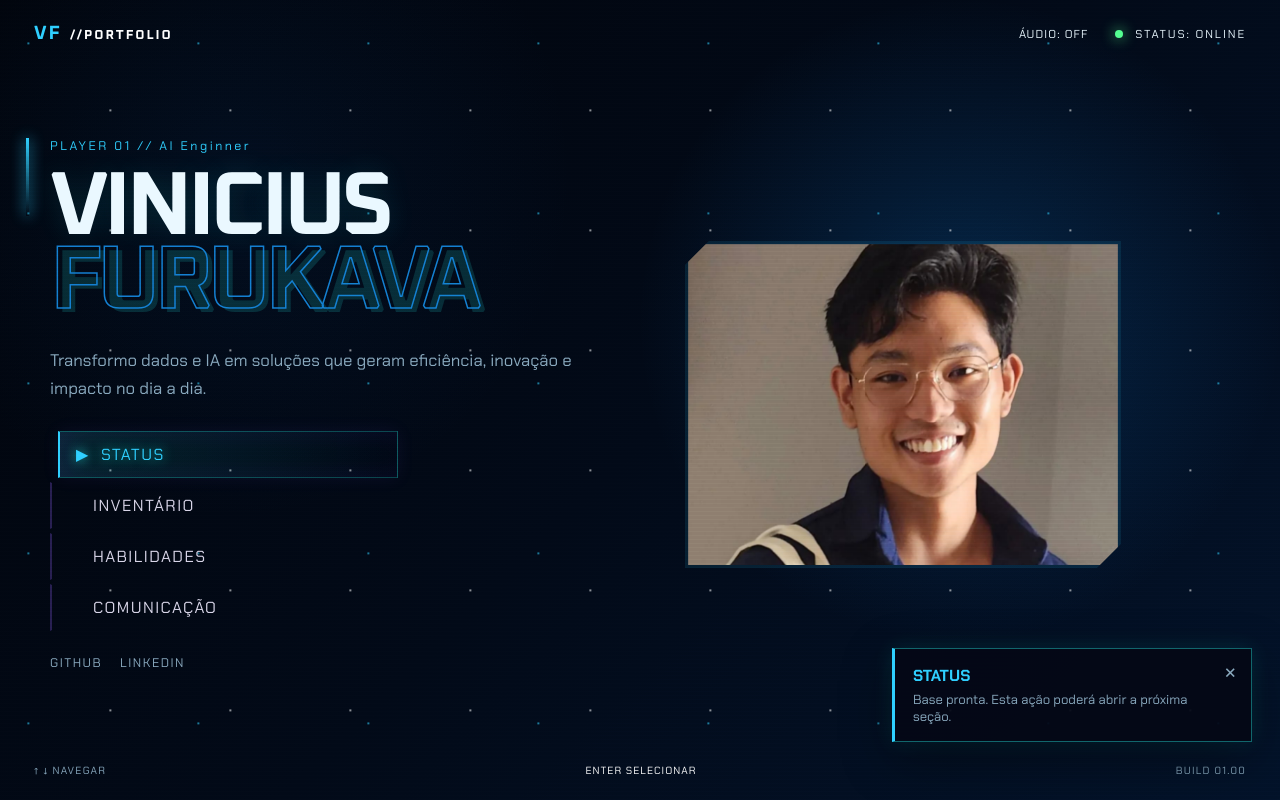
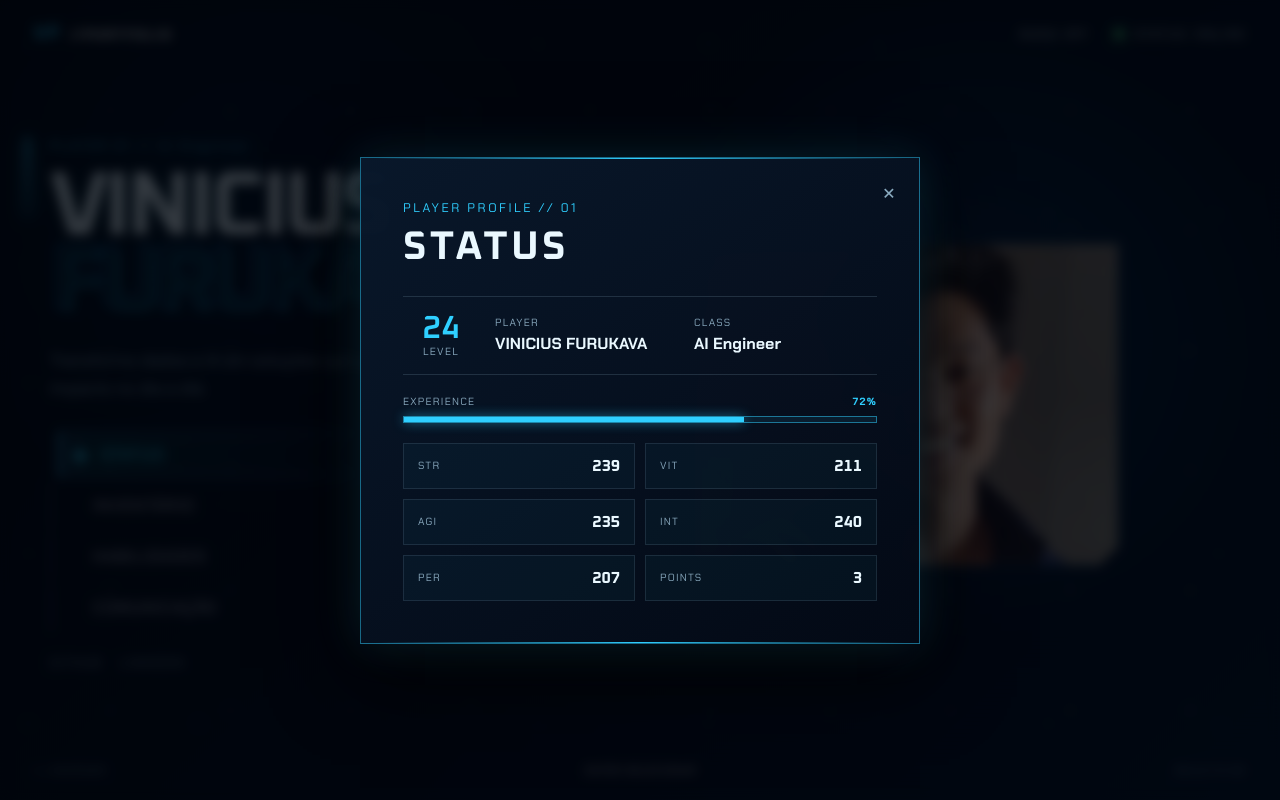
Before and after one commit to Mitysuo/portfolio, a React (Vite) app: page / in a window 1280 px wide. Both pictures are taken after a click on the button "ENTER SELECIONAR". Built offline with nearby package versions, Linux system fonts and the light colour scheme.

Commit message:
Adição da janela de status

```diff
--- a/src/App.tsx
+++ b/src/App.tsx
@@ -5,6 +5,7 @@ function App() {
   const [activeItem, setActiveItem] = useState(0);
   const [audioEnabled, setAudioEnabled] = useState(false);
   const [started, setStarted] = useState(false);
+  const [statusOpen, setStatusOpen] = useState(false);
 
   const menuItems = ["Status", "Inventário", "Habilidades", "Comunicação"];
 
@@ -19,17 +20,29 @@ function App() {
         );
       }
       if (event.key === "Enter") {
-        setStarted(true);
+        if (
+          event.target instanceof HTMLElement &&
+          event.target.closest("button, a, input, textarea, select")
+        ) return;
+        if (activeItem === 0) setStatusOpen(true);
+        else setStarted(true);
       }
+      if (event.key === "Escape") setStatusOpen(false);
     };
 
     window.addEventListener("keydown", onKeyDown);
     return () => window.removeEventListener("keydown", onKeyDown);
-  }, [menuItems.length]);
+  }, [menuItems.length, activeItem]);
 
   function selectItem(index: number) {
     setActiveItem(index);
-    setStarted(true);
+    if (index === 0) {
+      setStatusOpen(true);
+      setStarted(false);
+    } else {
+      setStarted(true);
+      setStatusOpen(false);
+    }
   }
 
   return (
@@ -105,7 +118,7 @@ function App() {
 
       <footer className="footer-bar">
         <span>↑ ↓ NAVEGAR</span>
-        <button type="button" onClick={() => setStarted(true)}>
+        <button type="button" onClick={() => selectItem(activeItem)}>
           ENTER SELECIONAR
         </button>
         <span>BUILD 01.00</span>
@@ -124,6 +137,52 @@ function App() {
           </button>
         </div>
       )}
+
+      {statusOpen && (
+        <div
+          className="status-overlay"
+          onMouseDown={(event) => {
+            if (event.target === event.currentTarget) setStatusOpen(false);
+          }}
+        >
+          <section
+            className="status-window"
+            role="dialog"
+            aria-modal="true"
+            aria-labelledby="status-title"
+          >
+            <button
+              className="status-close"
+              type="button"
+              onClick={() => setStatusOpen(false)}
+              aria-label="Fechar status"
+            >
+              ×
+            </button>
+            <p className="eyebrow">PLAYER PROFILE // 01</p>
+            <h2 id="status-title">Status</h2>
+
+            <div className="status-profile">
+              <div className="status-level"><strong>24</strong><span>LEVEL</span></div>
+              <div><span className="status-label">PLAYER</span><strong>{portfolio.firstName} {portfolio.lastName}</strong></div>
+              <div><span className="status-label">CLASS</span><strong>AI Engineer</strong></div>
+            </div>
+
+            <div className="status-progress">
+              <div><span>EXPERIENCE</span><strong>72%</strong></div>
+              <div className="status-track"><span /></div>
+            </div>
+
+            <div className="status-attributes" aria-label="Atributos do perfil">
+              {[["STR", 239], ["VIT", 211], ["AGI", 235], ["INT", 240], ["PER", 207], ["POINTS", 3]].map(([label, value]) => (
+                <div className="status-attribute" key={label}>
+                  <span>{label}</span><strong>{value}</strong>
+                </div>
+              ))}
+            </div>
+          </section>
+        </div>
+      )}
     </main>
   );
 }
--- a/src/styles.css
+++ b/src/styles.css
@@ -385,6 +385,98 @@ h1 span {
   font-size: 1.5rem;
   cursor: pointer;
 }
+.status-overlay {
+  position: fixed;
+  z-index: 30;
+  inset: 0;
+  display: grid;
+  place-items: center;
+  padding: 20px;
+  background: rgba(1, 4, 11, 0.78);
+  backdrop-filter: blur(6px);
+  animation: fadeIn 0.2s ease-out;
+}
+.status-window {
+  position: relative;
+  width: min(560px, 100%);
+  padding: clamp(24px, 5vw, 42px);
+  border: 1px solid rgba(47, 207, 255, 0.48);
+  background:
+    linear-gradient(145deg, rgba(9, 24, 43, 0.98), rgba(3, 9, 21, 0.98));
+  box-shadow: 0 0 42px rgba(47, 207, 255, 0.14), 0 24px 80px #000;
+  animation: slideIn 0.25s ease-out;
+}
+.status-window::before,
+.status-window::after {
+  position: absolute;
+  left: 14px;
+  right: 14px;
+  height: 1px;
+  content: "";
+  background: linear-gradient(90deg, transparent, var(--primary), transparent);
+}
+.status-window::before { top: 0; }
+.status-window::after { bottom: 0; }
+.status-close {
+  position: absolute;
+  top: 16px;
+  right: 18px;
+  border: 0;
+  background: transparent;
+  color: var(--muted);
+  font-size: 1.6rem;
+  cursor: pointer;
+}
+.status-close:hover { color: var(--primary); }
+.status-window .eyebrow { margin-bottom: 6px; }
+.status-window h2 {
+  margin: 0 0 24px;
+  font-family: "Oxanium", sans-serif;
+  font-size: clamp(1.8rem, 6vw, 2.5rem);
+  text-transform: uppercase;
+  letter-spacing: 0.08em;
+}
+.status-profile {
+  display: grid;
+  grid-template-columns: 76px 1fr 1fr;
+  gap: 16px;
+  align-items: center;
+  padding: 16px 0;
+  border-top: 1px solid rgba(137, 169, 190, 0.2);
+  border-bottom: 1px solid rgba(137, 169, 190, 0.2);
+}
+.status-profile > div:not(.status-level) { display: grid; gap: 4px; min-width: 0; }
+.status-profile strong { overflow-wrap: anywhere; }
+.status-label,
+.status-level span,
+.status-progress > div:first-child,
+.status-attribute span {
+  color: var(--muted);
+  font-size: 0.65rem;
+  letter-spacing: 0.12em;
+}
+.status-level { display: grid; justify-items: center; color: var(--primary); }
+.status-level strong { font: 600 2rem "Oxanium", sans-serif; line-height: 1; }
+.status-progress { margin: 20px 0; }
+.status-progress > div:first-child { display: flex; justify-content: space-between; margin-bottom: 8px; }
+.status-progress strong { color: var(--primary); }
+.status-track { height: 7px; border: 1px solid rgba(47, 207, 255, 0.5); background: rgba(47, 207, 255, 0.08); }
+.status-track span { display: block; width: 72%; height: 100%; background: var(--primary); box-shadow: 0 0 12px rgba(47, 207, 255, 0.65); }
+.status-attributes {
+  display: grid;
+  grid-template-columns: repeat(2, minmax(0, 1fr));
+  gap: 10px;
+}
+.status-attribute {
+  display: flex;
+  justify-content: space-between;
+  align-items: center;
+  padding: 12px 14px;
+  border: 1px solid rgba(137, 169, 190, 0.16);
+  background: rgba(47, 207, 255, 0.035);
+}
+.status-attribute strong { color: #eaf8ff; font-family: "Oxanium", sans-serif; }
+@keyframes fadeIn { from { opacity: 0; } }
 
 @keyframes shadow-one-movement {
   0%,
@@ -497,6 +589,9 @@ h1 span {
   .footer-bar span:first-child {
     display: none;
   }
+  .status-window { padding: 26px 20px; }
+  .status-profile { grid-template-columns: 60px 1fr; }
+  .status-profile > div:last-child { grid-column: 2; }
 }
 
 @media (prefers-reduced-motion: reduce) {
```
